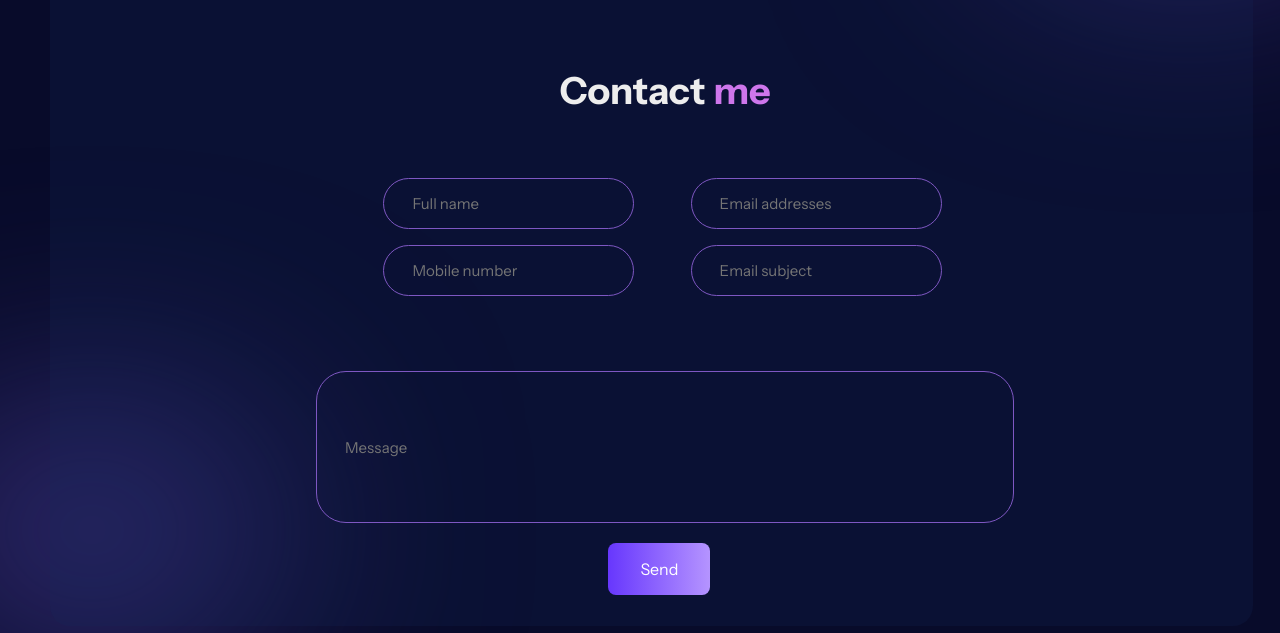
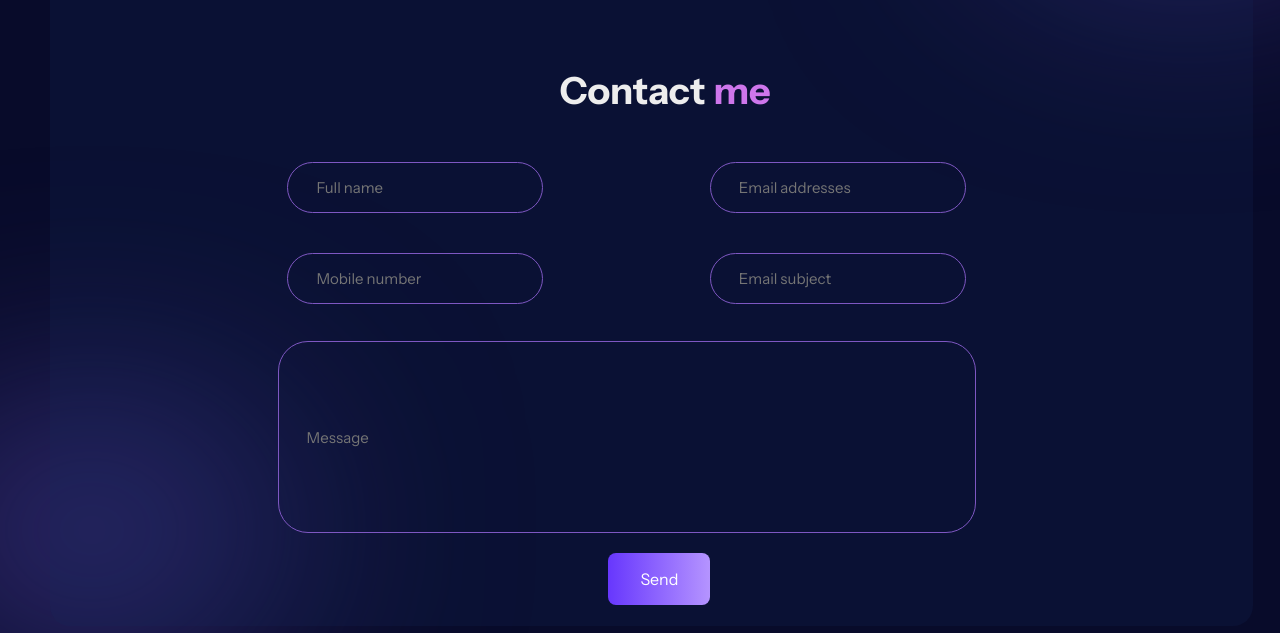
Before and after one commit to LornaMurillo/Portafolio, a plain HTML site: page html/contact.html in a window 1280 px wide. Shown: the part 140-773 px from the top of the page. Drawn offline with Linux system fonts and the light colour scheme; a web font is replaced by a local one.

Commit message:
Se suben cambios en el contact

```diff
--- a/css/contact.css
+++ b/css/contact.css
@@ -93,25 +93,56 @@ body{
 .inputs {
   display: flex;
   flex-wrap: wrap;
-  gap: 4vw;
+  gap: 1vw;
   justify-content: center;
   padding: 2vh 4vw;
+  margin-right: 6vw;
 }
+
 
 .left, .right {
   display: flex;
   flex-direction: column;
-  gap: 2vh;
+  gap: 0vh;
+  margin-top: -2vh;
+  width: 26vw; /* o ajusta: 35vw y 35vw si quieres más espacio entre ellas */
+}
+
+.input1{
+  display: flex;
+  flex-direction: column;
   width: 20vw;
   margin-top: 5vh;
 }
 
+.input2{
+  display: flex;
+  flex-direction: column;
+  width: 20vw;
+  margin-top: 5vh;
+}
+
+.input3 {
+  display: flex;
+  flex-direction: column;
+  width: 20vw;
+  margin-left: 6vw;
+  margin-top: 5vh;
+}
+
+.input4 {
+  display: flex;
+  flex-direction: column;
+  width: 20vw;
+  margin-left: 6vw;
+  margin-top: 5vh;
+}
+
 .input5 input {
-  height: 120px;
+  height: 20vh;
   width: 50vw;
   margin: 3vh auto 0 auto;
 }
-
 
 form .inputs input {
   padding: 15px 28px;
@@ -155,7 +186,7 @@ form .inputs input {
 .footer {
   padding: 40px;
   display: flex;
-  gap: 15px;
+  gap: 2vw;
 }
 
 /*Círculo*/
```
